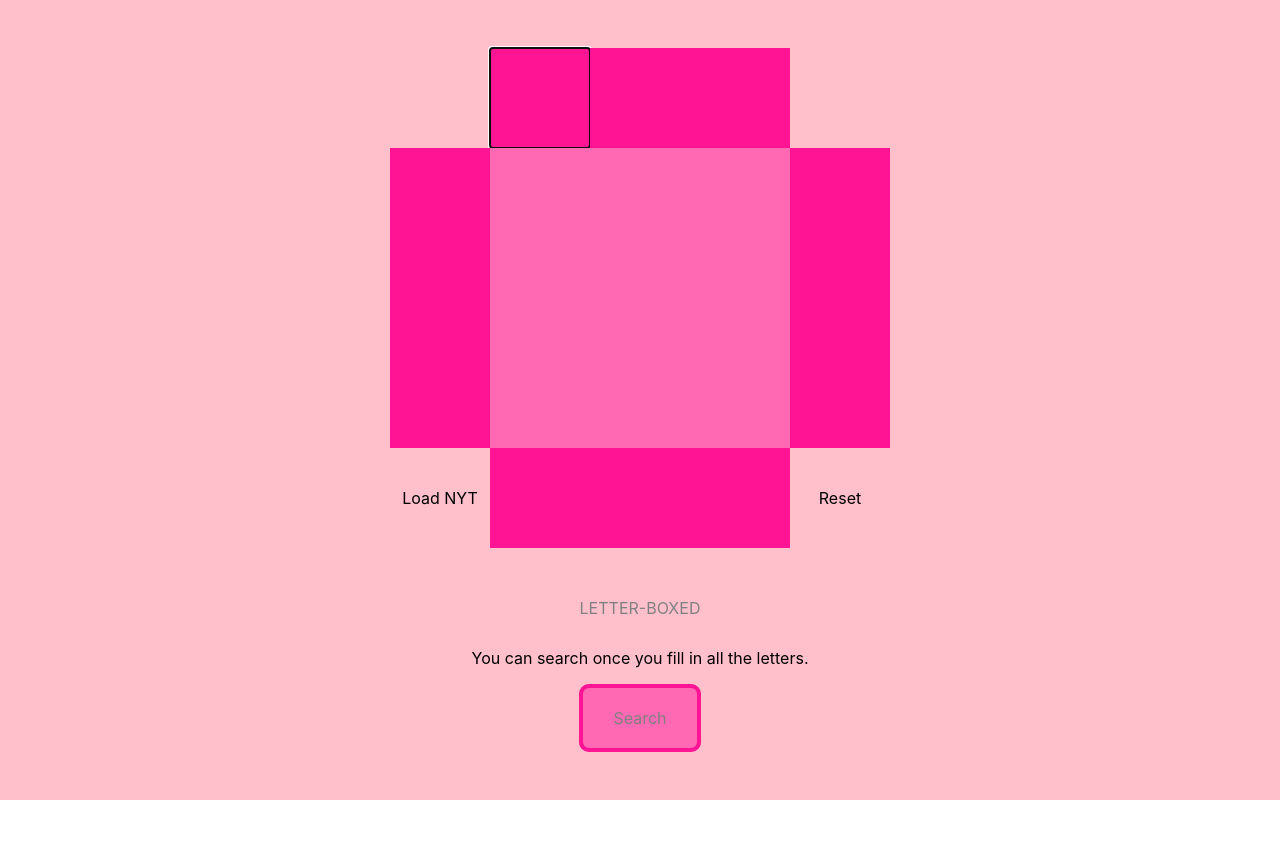
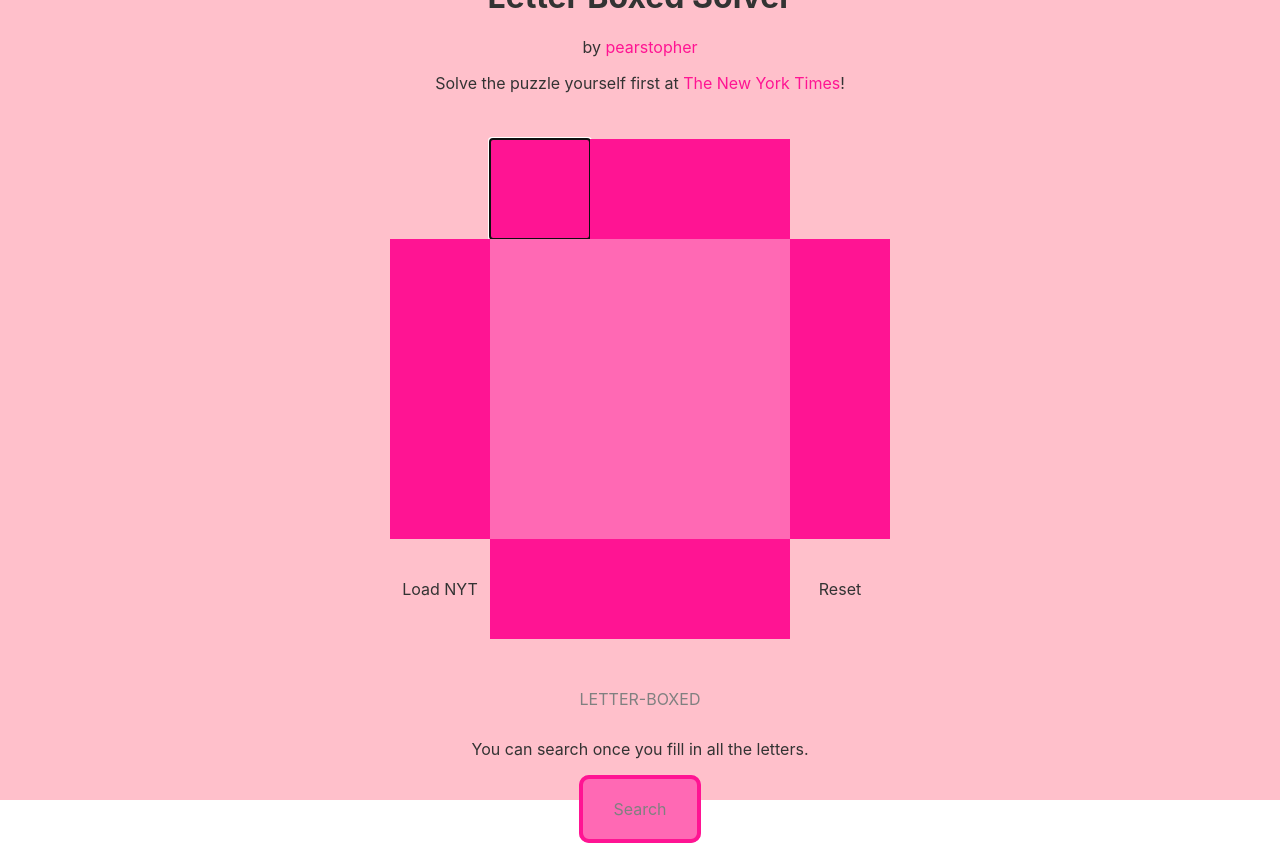
Before and after one commit to pearstopher/letter-boxed, a React (Create React App) app in the folder frontend/: page / in a window 1280 px wide. Before the commit the page ends 800 px from the top, so only its background shows below. Built offline with nearby package versions, Linux system fonts and the light colour scheme.

Commit message:
added header with title and links

```diff
--- a/frontend/src/App.css
+++ b/frontend/src/App.css
@@ -5,6 +5,15 @@
   height: 100vh;
   background-color: pink;
   flex-direction: column;
+  color: #333;
+}
+header {
+  text-align: center;
+  margin-bottom: 30px;
+}
+header a {
+  text-decoration: none;
+  color: deeppink;
 }
 .grid-container {
   display: grid;
--- a/frontend/src/App.js
+++ b/frontend/src/App.js
@@ -1,4 +1,6 @@
 import './App.css'
+import { Header } from './Header.jsx'
+
 import { Grid } from './Grid.jsx'
 import { Validate } from './Validate.jsx'
 import { useState } from 'react'
@@ -10,6 +12,7 @@ function App() {
 
     return (
         <div className="app-container">
+            <Header />
             <Grid
                 inputs={inputs}
                 setInputs={setInputs}
--- a/frontend/src/App.less
+++ b/frontend/src/App.less
@@ -5,6 +5,16 @@
     height: 100vh;
     background-color: pink;
     flex-direction: column;
+    color: #333;
+}
+
+header {
+    text-align: center;
+    margin-bottom: 30px;
+}
+header a {
+    text-decoration: none;
+    color: deeppink;
 }
 
 .grid-container {
--- /dev/null
+++ b/frontend/src/Header.jsx
@@ -0,0 +1,22 @@
+import React from 'react'
+
+export const Header = () => {
+    return (
+        <header>
+            <h1>Letter Boxed Solver</h1>
+            <p>
+                by <a href={'https://pearstopher.com'}>pearstopher</a>{' '}
+            </p>
+            <p>
+                Solve the puzzle yourself first at{' '}
+                <a
+                    href={'https://www.nytimes.com/puzzles/letter-boxed'}
+                    target={'_blank'}
+                >
+                    The New York Times
+                </a>
+                !
+            </p>
+        </header>
+    )
+}
```
